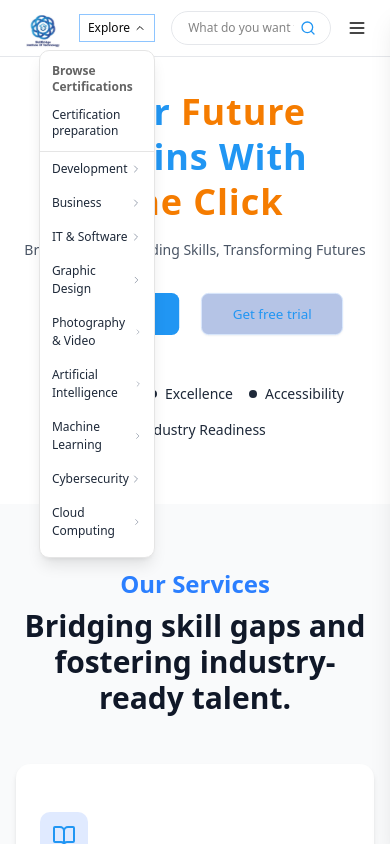
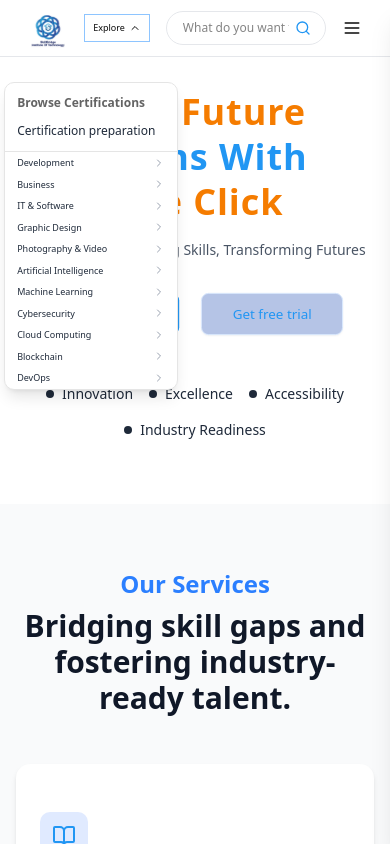
Before and after one commit to skillbridge5/SkillBridge_Frontend, a Next.js app: page / in a window 390 px wide. Both pictures are taken after a click on the button "Explore". Shown: the top 844 px of the page. Built offline with nearby package versions, Linux system fonts and the light colour scheme.

Commit message:
update explore drop-down component to make it responsive

```diff
--- a/components/explore-dropdown.tsx
+++ b/components/explore-dropdown.tsx
@@ -75,17 +75,17 @@ export function ExploreDropdown() {
     <div className="relative" ref={dropdownRef}>
       <button
 
-        className="border-[1.5px] border-blue-300  flex items-center gap-1 sm:gap-2 h-7 sm:h-9 px-2 sm:px-3  sm:h-10 md:px-4 text-[12px] sm:text-xs md:text-sm lg:text-base"
+        className="border-[1.5px] border-blue-300  flex items-center gap-1 sm:gap-2 h-7 sm:h-9 px-2 sm:px-3  sm:h-10 md:px-4 text-[9px] sm:text-xs md:text-sm lg:text-base"
         onClick={toggleExplore}
       >
         Explore {isExploreOpen ? <ChevronUp className="h-3 w-3 sm:h-4 sm:w-4" /> : <ChevronDown className="h-3 w-3 sm:h-4 sm:w-4" />}
       </button>
 
       {isExploreOpen && (
-        <div className="absolute -left-10 top-full mt-2 z-50">
-          <div className="bg-white rounded-lg shadow-lg border overflow-hidden flex flex-col sm:flex-row max-w-[90vw] sm:max-w-[95vw] md:max-w-[900px]">
+        <div className="absolute -left-20 sm:-left-16 md:-left-25 lg:-left-10 top-full mt-10 z-50">
+          <div className="bg-white rounded-lg shadow-lg border overflow-hidden flex flex-col sm:flex-row max-w-[80vw] sm:max-w-[80vw] md:max-w-[720px] lg:max-w-[900px]">
             {/* Left Column - Categories */}
-            <div className="w-full sm:w-[250px] md:w-[300px] max-h-[60vh] sm:max-h-[80vh] overflow-y-auto">
+            <div className="w-[172px] sm:w-[250px] md:w-[300px] max-h-[60vh] sm:max-h-[80vh] overflow-y-auto">
               <div className="font-bold px-3 pt-3 sm:px-4 sm:pt-3">
                 <h3 className="text-[#646464] text-xs sm:text-sm">Browse Certifications</h3>
               </div>
@@ -95,7 +95,7 @@ export function ExploreDropdown() {
               {categoriesData.map((category, index) => (
                 <div
                   key={index}
-                  className={`flex items-center justify-between text-[12px] sm:text-xs px-3 py-2 sm:px-4 sm:py-3 hover:bg-gray-100 cursor-pointer transition-colors duration-150 ${
+                  className={`flex items-center justify-between text-[9px] sm:text-xs px-3 py-1 sm:px-4 sm:py-3 hover:bg-gray-100 cursor-pointer transition-colors duration-150 ${
                     category.name === activeCategory ? "bg-gray-50" : ""
                   }`}
                   onClick={() => handleCategoryClick(category.name)}
@@ -103,7 +103,7 @@ export function ExploreDropdown() {
                   <span
                     className={`${
                       category.name === activeCategory ? "text-[#2196F3]" : "text-gray-800"
-                    } font-light text-[12px] sm:text-xs`}
+                    } font-light text-[9px] sm:text-xs`}
                   >
                     {category.name}
                   </span>
@@ -125,7 +125,7 @@ export function ExploreDropdown() {
                   onClick={() => setActiveCategory(null)}
                 >
                   <ChevronLeft className="h-4 w-4 mr-2" />
-                  <span className="text-[12px] sm:text-xs">Back to Categories</span>
+                  <span className="text-[9px] sm:text-xs">Back to Categories</span>
                 </div>
 
                 {categoriesData
@@ -141,7 +141,7 @@ export function ExploreDropdown() {
                       <span
                         className={`${
                           subcategory.name === activeSubcategory ? "text-[#2196F3]" : "text-gray-800"
-                        } font-light text-[12px] sm:text-xs`}
+                        } font-light text-[9px] sm:text-xs`}
                       >
                         {subcategory.name}
                       </span>
@@ -164,7 +164,7 @@ export function ExploreDropdown() {
                   onClick={() => setActiveSubcategory(null)}
                 >
                   <ChevronLeft className="h-4 w-4 mr-2" />
-                  <span className="font-light text-[12px] sm:text-xs">Back to {activeCategory}</span>
+                  <span className="font-light text-[8px] sm:text-xs">Back to {activeCategory}</span>
                 </div>
 
                 <div className="px-3 py-2 sm:px-4 sm:py-3 border-b">
@@ -179,7 +179,7 @@ export function ExploreDropdown() {
                       key={index}
                       className="block px-3 py-2 sm:px-4  hover:bg-gray-100 transition-colors duration-150"
                     >
-                      <span className="text-gray-800 font-light text-[12px] sm:text-xs">{topic}</span>
+                      <span className="text-gray-800 font-light text-[9px] sm:text-xs">{topic}</span>
                     </Link>
                   ))}
               </div>
```
